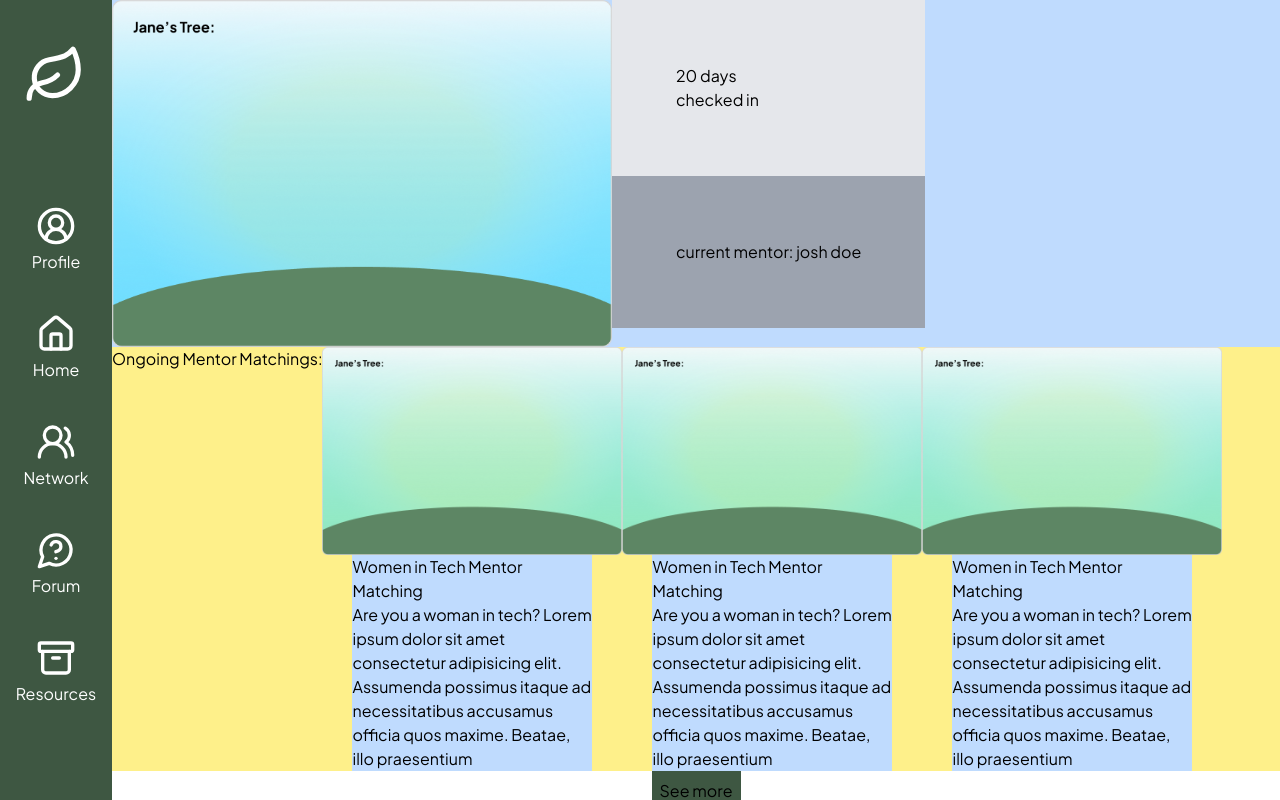
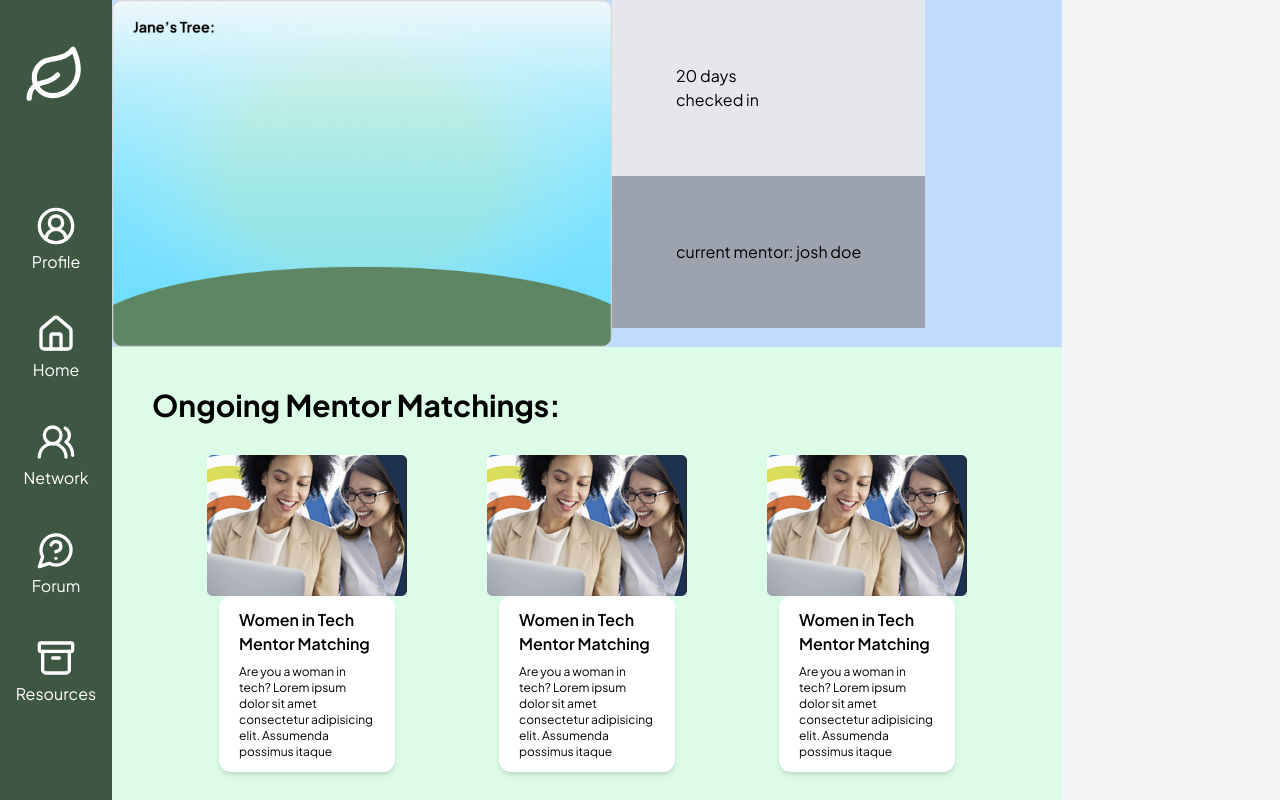
Before and after one commit to heartybp/BranchOut, a React (Vite) app in the folder client/: page /home in a window 1280 px wide. Built offline with nearby package versions, Linux system fonts and the light colour scheme.

Commit message:
reusable components event and scrollevents and split page for week view

```diff
--- a/client/src/Home.jsx
+++ b/client/src/Home.jsx
@@ -2,13 +2,14 @@ import React from "react";
 import Navbar from "./components/Navbar.jsx";
 import Post from "./components/Post.jsx";
 import Tree from "./assets/tree.png";
+import ScrollEvents from "./components/ScrollEvents.jsx";
 
 const Home = () => {
   return (
     <div className="flex max-h-screen">
       <Navbar />
 
-      <div className="bg-white justify-center w-full flex-col">
+      <div className="bg-white justify-center w-[950px] flex-col">
         {/* tree, checked in, + mentor */}
         <div className="flex bg-blue-200">
           <div>
@@ -29,63 +30,19 @@ const Home = () => {
           </div>
         </div>
 
-        <div className="flex bg-yellow-200">
-
-          <h1>Ongoing Mentor Matchings:</h1>
-
-          {/* EVENT COMPONENT START */}
-          <div className="flex flex-col items-center justify-center">
-            <div>
-              <img src={Tree} alt="" width={300} />
-            </div>
-
-            <div className="w-60 bg-blue-200">
-              <h1>Women in Tech Mentor Matching</h1>
-              <p>Are you a woman in tech? Lorem ipsum dolor sit amet
-                consectetur adipisicing elit. Assumenda possimus itaque
-                ad necessitatibus accusamus officia quos maxime. Beatae,
-                illo praesentium</p>
-            </div>
-          </div>
-          {/* EVENT COMPONENT END */}
-
-          <div className="flex flex-col items-center justify-center">
-            <div>
-              <img src={Tree} alt="" width={300} />
-            </div>
-
-            <div className="w-60 bg-blue-200">
-              <h1>Women in Tech Mentor Matching</h1>
-              <p>Are you a woman in tech? Lorem ipsum dolor sit amet
-                consectetur adipisicing elit. Assumenda possimus itaque
-                ad necessitatibus accusamus officia quos maxime. Beatae,
-                illo praesentium</p>
-            </div>
-          </div>
-
-          <div className="flex flex-col items-center justify-center">
-            <div>
-              <img src={Tree} alt="" width={300} />
-            </div>
-
-            <div className="w-60 bg-blue-200">
-              <h1>Women in Tech Mentor Matching</h1>
-              <p>Are you a woman in tech? Lorem ipsum dolor sit amet
-                consectetur adipisicing elit. Assumenda possimus itaque
-                ad necessitatibus accusamus officia quos maxime. Beatae,
-                illo praesentium</p>
-            </div>
-          </div>
-        </div>
+        <ScrollEvents ScrollEventsTitle="Ongoing Mentor Matchings" />
+        <ScrollEvents ScrollEventsTitle="Upcoming Mentor Matchings" />
 
         <div className="flex justify-center">
-          <button className="p-2 bg-brandGreen">See more</button>
+          <button className="p-2 bg-brandGreen rounded-lg">See more</button>
         </div>
 
 
 
         {/* this week */}
-        <div></div>
+        <div>
+          <p>hi</p>
+        </div>
       </div>
     </div>
   );
--- /dev/null
+++ b/client/src/components/Event.jsx
@@ -0,0 +1,23 @@
+import React from 'react'
+import eventImage from "../assets/event-cover.png"
+
+const Event = () => {
+  return (
+    <>
+    <div className="flex flex-col items-center justify-center">
+        <div>
+            <img src={eventImage} alt="" width={200} />
+        </div>
+
+        <div className="w-44 bg-white py-3 px-5 rounded-xl shadow-md">
+            <h1 className='font-semibold mb-2'>Women in Tech Mentor Matching</h1>
+            <p className='text-xs'>Are you a woman in tech? Lorem ipsum dolor sit amet
+            consectetur adipisicing elit. Assumenda possimus itaque
+            </p>
+        </div>
+    </div>
+    </>
+  )
+}
+
+export default Event
--- a/client/src/components/ScrollEvents.jsx
+++ b/client/src/components/ScrollEvents.jsx
@@ -0,0 +1,19 @@
+import React from 'react'
+import Event from './Event.jsx'
+
+const ScrollEvents = ({ScrollEventsTitle}) => {
+  return (
+    <>
+        <div className='py-10 bg-green-100'>
+        <h1 className='text-3xl font-bold pl-10 mb-8'>{ScrollEventsTitle}:</h1>
+        <div className='flex gap-x-20 justify-center'>
+            <Event />
+            <Event />
+            <Event />
+        </div>
+        </div>
+    </>
+  )
+}
+
+export default ScrollEvents
```
Also changed, not shown: client/src/assets/event-cover.png (added).
